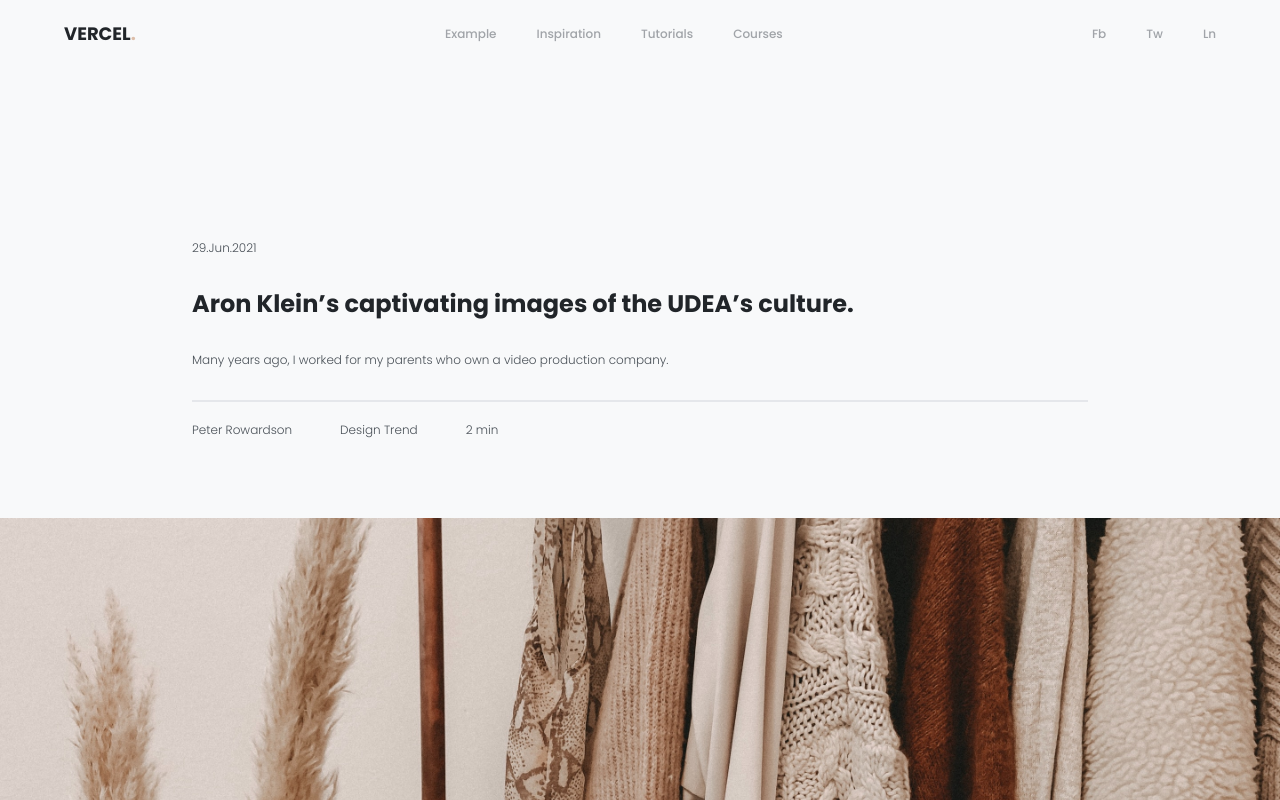
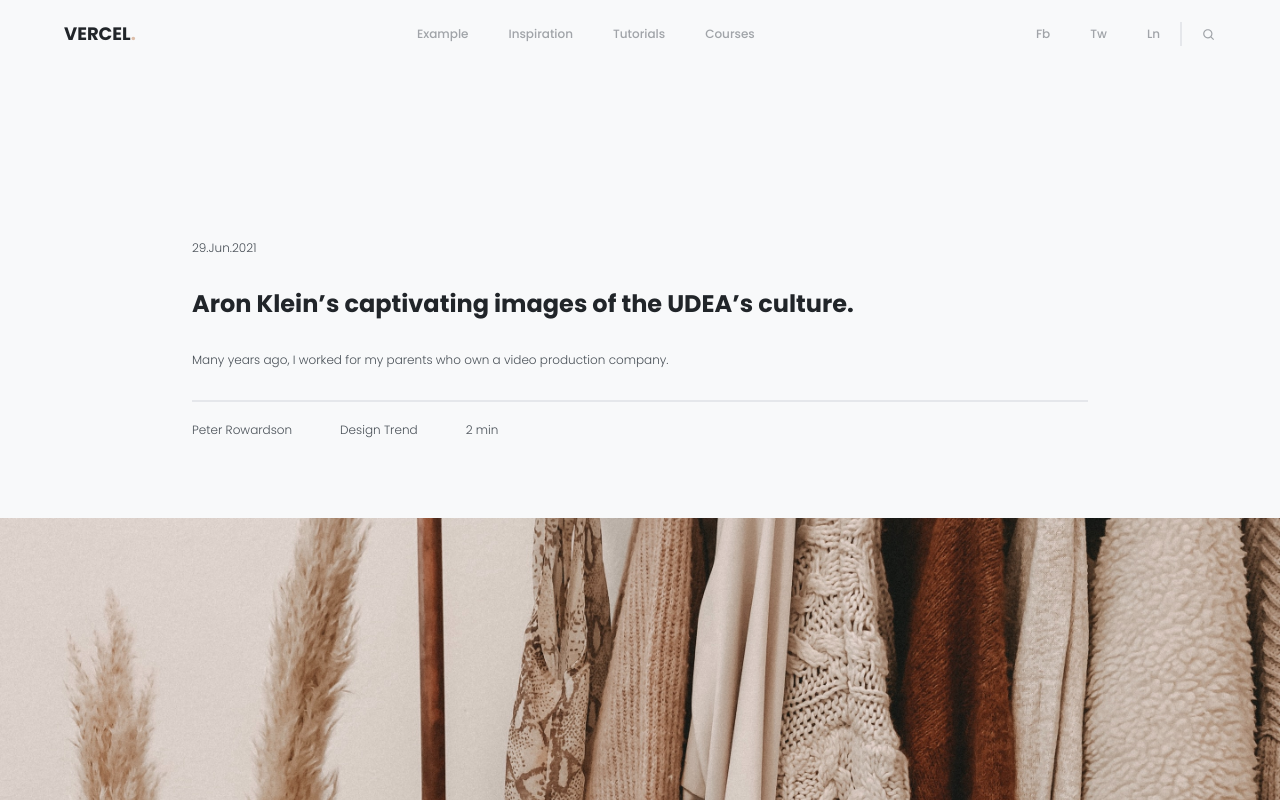
Before and after one commit to Marcellokah/origin-develop-assignment, a React (Vite) app: page / in a window 1280 px wide. Shown: the top 800 px of the page. Built offline with nearby package versions, Linux system fonts and the light colour scheme.

Commit message:
Search icon added

```diff
--- a/src/components/Navbar.jsx
+++ b/src/components/Navbar.jsx
@@ -2,6 +2,7 @@ import React, { useEffect, useState } from 'react';
 import { navLinks, socialLinks } from '../constants';
 import { menu, close } from '../assets';
 import { styles } from '../styles';
+import { BiSearch } from 'react-icons/bi';
 
 const Navbar = () => {
   const [active, setActive] = useState('');
@@ -40,14 +41,17 @@ const Navbar = () => {
           ))}
         </ul>
 
-        {/* Socialmedia links */}
-        <ul className='list-none hidden sm:flex flex-row gap-10'>
+        {/* Socialmedia links and search icon*/}
+        <div className='flex justify-end gap-5'>
+          <ul className='list-none hidden sm:flex flex-row gap-10 border-r-2 py-1 pr-5'>
             {socialLinks.map((link) => (
               <li key={link.id} className={`${active === link.title ? "text-primary underline underline-offset-8 decoration-tertiary" : "text-primary/50"} hover:text-primary hover:underline hover:decoration-tertiary hover:underline-offset-8 text-xs font-medium cursor-pointer`} onClick={() => setActive(link.title)}>
                 <a href={link.url}>{link.title}</a>
               </li>
             ))}
           </ul>
+          <BiSearch className='text-primary/50 hover:text-primary hover:underline hover:decoration-tertiary hover:underline-offset-8 text-sm cursor-pointer mt-1.5'/>
+        </div>
 
         {/* Mobile navbar */}
         <div className='sm:hidden flex flex-1 justify-end items-center'>
```
Lines whose indentation alone changed are shown as unchanged.
